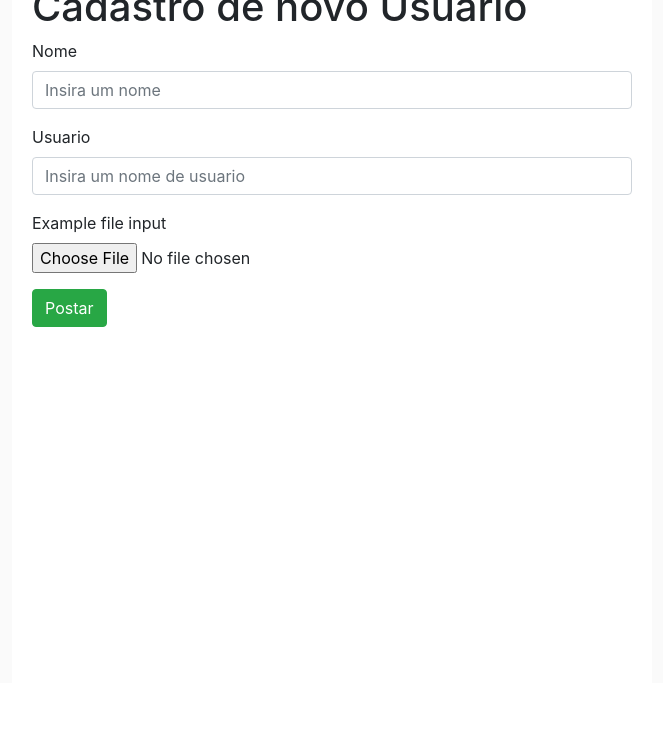
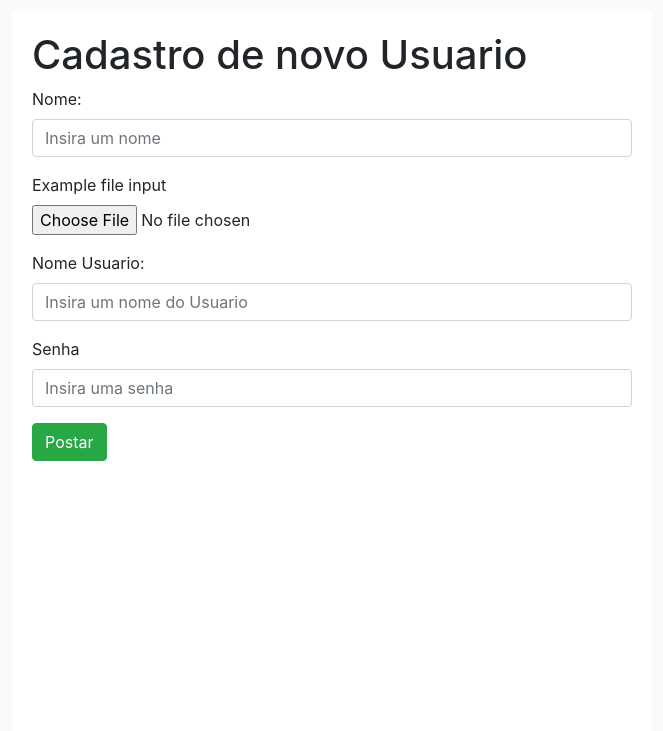
Before and after one commit to Vicdeabreu/desafiosDigitalHouse, a PHP site: template desafioInstagram/views/newUsuario.php in a window 1280 px wide. Shown: the part 117-848 px from the top of the page, without its empty margins (308-971 px from the left). Before the commit the page ends 444 px from the top, so only its background shows below. Run offline with PHP 8.4, Linux system fonts and the light colour scheme; the template is opened without the code that fills it, so the values that code supplies are empty.

Commit message:
Arrumando formularios

```diff
--- a/desafioInstagram/views/css/styles.css
+++ b/desafioInstagram/views/css/styles.css
@@ -55,3 +55,7 @@ header {
 #cardimg {
     max-width: 100%;
 }
+
+.usuario-encabezado{
+    position: absolute;
+}
--- a/desafioInstagram/views/includes/header.php
+++ b/desafioInstagram/views/includes/header.php
@@ -1,5 +1,13 @@
 <header>
         <nav class="navbar topo-instagran justify-content-center">
-            <a class="navbar-brand" href="#"><img width="90" src="views/img/logo.png" alt="" srcset="">Instagram</a>
+            <div class="col-lg-4 row">
+            <a href="#">Imagem Usuario</a>
+            <p>NomeUsuario</p>
+            </div>
+            <div class="col-lg-8 d-flex justify-content-between">
+            <a class="navbar-brand ml-50" href="#"><img width="90" src="img/logo.png" alt="" srcset="">Instagram</a>
+            <button class="btn btn-primary">Logout</button>
+            </div>
         </nav>
+        </div>
 </header>
--- a/desafioInstagram/views/newPost.php
+++ b/desafioInstagram/views/newPost.php
@@ -6,12 +6,12 @@
     <meta http-equiv="X-UA-Compatible" content="ie=edge">
     <title>Document</title>
     <link rel="stylesheet" href="https://stackpath.bootstrapcdn.com/bootstrap/4.3.1/css/bootstrap.min.css">
-    <link rel="stylesheet" href="views/css/styles.css">
+    <link rel="stylesheet" href="css/styles.css">
 </head>
 <body>
 
-    <?php include "views/includes/header.php"; ?>
-    <main class="board">
+    <?php include "includes/header.php"; ?>
+    <main class="board mt-5">
         <h1> Cadastro de novo Post </h1>
         <form action="/fake-instagram-POO/cadastrar-post" method="POST" enctype="multipart/form-data">
             <div class="form-group">
--- a/desafioInstagram/views/newUsuario.php
+++ b/desafioInstagram/views/newUsuario.php
@@ -6,25 +6,30 @@
     <meta http-equiv="X-UA-Compatible" content="ie=edge">
     <title>Document</title>
     <link rel="stylesheet" href="https://stackpath.bootstrapcdn.com/bootstrap/4.3.1/css/bootstrap.min.css">
-    <link rel="stylesheet" href="views/css/styles.css">
+    <link rel="stylesheet" href="css/styles.css">
 </head>
 <body>
 
-    <?php include "views/includes/header.php"; ?>
-    <main class="board">
+    <?php include "includes/header.php"; ?>
+
+    <main class="board mt-5">
         <h1> Cadastro de novo Usuario </h1>
-        <form action="/desafioInstagram/cadastrar-post" method="POST" enctype="multipart/form-data">
+        <form action="/fake-instagram-POO/cadastrar-post" method="POST" enctype="multipart/form-data">
             <div class="form-group">
-            <label for="descricao">Nome</label>
+                <label for="descricao">Nome:</label>
                 <input type="text" class="form-control" id="descricao" name="nome" placeholder="Insira um nome">
             </div>
             <div class="form-group">
-            <label for="descricao">Usuario</label>
-            <input type="text" class="form-control" id="descricao" name="usuario" placeholder="Insira um nome de usuario">
+                <label for="exampleFormControlFile1">Example file input</label>
+                <input type="file" class="form-control-file" name="img" id="exampleFormControlFile1">
             </div>
             <div class="form-group">
-          <label for="exampleFormControlFile1">Example file input</label>
-          <input type="file" class="form-control-file" name="imgUsuario" id="exampleFormControlFile1">
+                <label for="descricao">Nome Usuario:</label>
+                <input type="text" class="form-control" id="descricao" name="nome" placeholder="Insira um nome do Usuario">
+            </div>
+            <div class="form-group">
+                <label for="descricao">Senha</label>
+                <input type="text" class="form-control" id="descricao" name="senha" placeholder="Insira uma senha">
             </div>
             <button type="submit" class="btn btn-success">Postar</button>
         </form>
```
Also changed, not shown: desafioInstagram/views/img/logo.png (added). Lines whose indentation alone changed are shown as unchanged.
